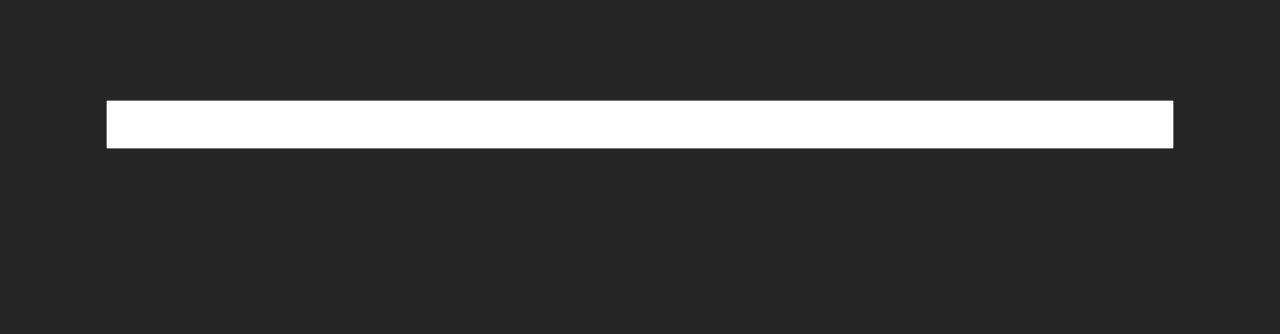
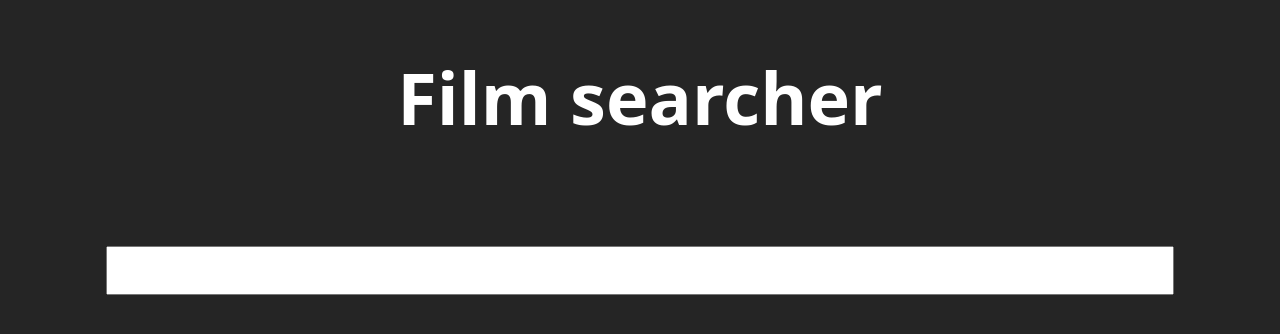
Before and after one commit to Albertomomu/movies-app, a React (Vite) app: page / in a window 1280 px wide. Shown: the top 334 px of the page. Built offline with nearby package versions, Linux system fonts and the light colour scheme.

Commit message:
feat: adding title

```diff
--- a/src/components/App.jsx
+++ b/src/components/App.jsx
@@ -15,11 +15,14 @@ export const App = () => {
     setMovies(result)
   }
   return (
-    <form onSubmit={searchMovies}>
-      <div className='app'>
-        <input className='inputSearch' value={inputValue} onChange={getInputValue} />
-        {movies && <MoviesGrid movies={movies} />}
-      </div>
-    </form>
+    <>
+      <h1 className='searcher'>Film searcher</h1>
+      <form onSubmit={searchMovies}>
+        <div className='app'>
+          <input className='inputSearch' value={inputValue} onChange={getInputValue} />
+          {movies && movies.Search && <MoviesGrid movies={movies} />}
+        </div>
+      </form>
+    </>
   )
 }
--- a/src/styles.css
+++ b/src/styles.css
@@ -1,4 +1,5 @@
-html, body {
+html,
+body {
   background: #252525;
   display: flex;
   flex-direction: row;
@@ -11,6 +12,10 @@ html, body {
   height: 100%;
   margin: 0;
   padding: 0;
+}
+
+.searcher {
+  text-align: center;
 }
 
 .app {
@@ -54,14 +59,14 @@ form {
   align-items: center;
 }
 
-.movie p{
+.movie p {
   font-size: 18px;
   font-weight: 700;
   text-align: center;
   margin: 20px 25px;
 }
 
-.movie img{
+.movie img {
   height: 450px;
   width: 300px;
 }
```
